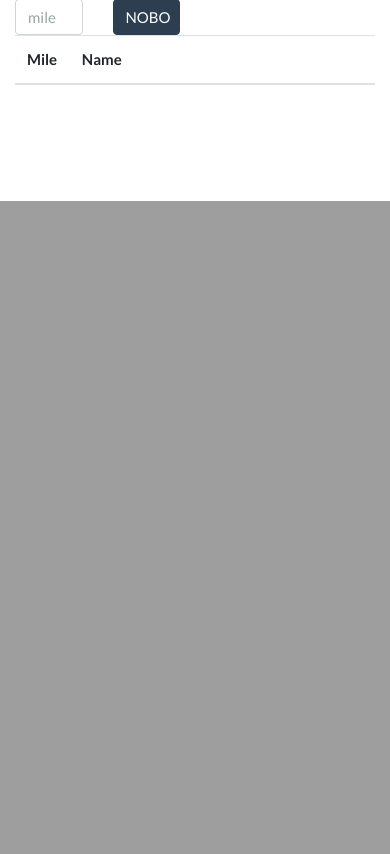
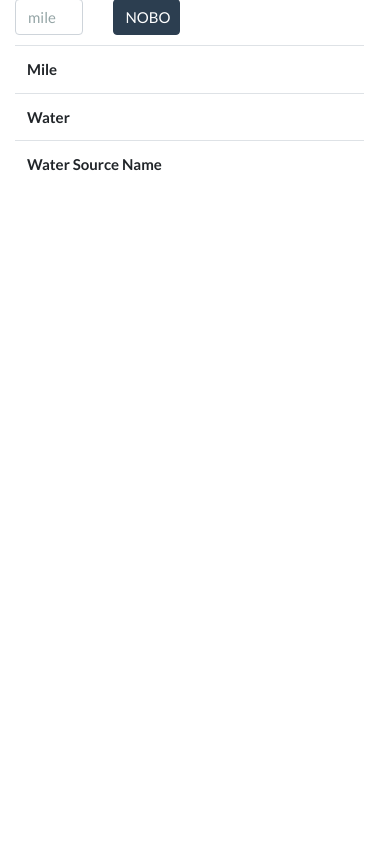
Before and after one commit to ishmandoo/trickle-tracker, a Flask app: template templates/index.html in a window 390 px wide. Shown: the part 810-1664 px from the top of the page. Before the commit the page ends 1011 px from the top, so only its background shows below. Run offline with Flask 2, Linux system fonts and the light colour scheme; the template is opened without the code that fills it: most values are stand-ins (such as "Sample title", 1, 10 or a date in 2020); lists and menus that the app fills with data are empty; parts of the project's set-up code (start-up, migrations or seed data) failed here and were passed over; some libraries are stand-ins or nearby versions.

Commit message:
more tweaks

```diff
--- a/templates/index.html
+++ b/templates/index.html
@@ -15,13 +15,32 @@
                 margin: 0;
                 padding: 0;
             }
-            .span3 {
-                height: 100px !important;
-                overflow: scroll;
+            body {
+                overflow-y:hidden;
             }
 
-            body {
-            overflow-y:hidden;
+            .table-fixed thead {
+                width: 97%;
+            }
+            .table-fixed tbody {
+                height:650px;
+                display : none;
+                overflow-y: auto;
+                width: 100%;
+            }
+
+            tr {
+                height: 50px;
+
+                overflow-y:none;
+            }
+
+            .table-fixed thead, .table-fixed tbody, .table-fixed tr, .table-fixed td, .table-fixed th {
+                display: block;
+            }
+            .table-fixed tbody td, .table-fixed thead > tr> th {
+                float: left;
+                border-bottom-width: 0;
             }
         </style>
     </head>
@@ -34,38 +53,34 @@
                     <h3>Water availability predictions for backcountry water sources.</h3>-->
                     <img src="../static/img/banner.png" class="img-fluid"></img>
                 </div>
-                <span class="border-top my-3"></span>
 
                 <div class="col-lg-6">
                     <div id="map" width=100% height=750px></div>
                 </div>
 
                 <div class="col-lg-6">
-                    <div class="row">
+                    <div class="row" style="margin-bottom: 10px;">
                         <div class="col-3 col-sm-3">
                             <input type="text" class="form-control form-inline" placeholder="mile" aria-label="Username" id="mile_input">
                         </div>
                         <div class="col-3 col-sm-3">
                             <div>
-                                <button id="dir" class="btn btn-primary btn-block float-right" >NOBO</button>
+                                <button id="dir" class="btn btn-primary btn-block" >NOBO</button>
                             </div>
                         </div>
                         <div class="col-6 col-sm-6">
-
                         </div>
                     </div>
 
-                    <span class="border-top my-3"></span>
-
-                    <table class="table table-hover">
+                    <table class="table table-fixed table-hover">
                         <thead>
-                            <tr>
-                            <th scope="col" style="width: 10%">Mile</th>
-                            <th scope="col" style="width: 83%">Name</th>
-                            <!--<th scope="col" style="width: 7%">Water</th>-->
+                            <tr class="">
+                                <th scope="col" class="col-sm-1">Mile</th>
+                                <th scope="col" class="col-sm-2">Water</th>
+                                <th scope="col" class="col-sm-9">Water Source Name</th>
                             </tr>
                         </thead>
-                        <tbody height=750px class="span3" id="list">
+                        <tbody id="list">
                         </tbody>
                     </table>
                 </div>
@@ -83,6 +98,10 @@
                 name: 'r',
                 icon: '../static/img/blue_marker.png'
             },
+            sel: {
+                name: 'sel',
+                icon: '../static/img/big_marker.png'
+            },
             p: {
                 name: 'p',
                 icon: '../static/img/orange_marker.png'
@@ -97,6 +116,17 @@
             for (var i=1;i<element.childNodes.length;i++){
                 element.insertBefore(element.childNodes[i], element.firstChild);
             }
+        }
+
+        function getMethods(obj)
+        {
+            var res = [];
+            for(var m in obj) {
+                if(typeof obj[m] == "function") {
+                    res.push(m)
+                }
+            }
+            return res;
         }
 
 
@@ -115,12 +145,19 @@
                 var tr = $('<tr/>')
                     .appendTo(loc_list);
 
-                var th = $('<th/>')
+                var td1 = $('<td/>')
                     .text(loc.mile.toFixed(1))
+                    .addClass("col-sm-1")
                     .appendTo(tr)
 
-                var td = $('<td/>')
-                    .text(loc.name)
+                var td_water = $('<td/>')
+                    .text("")
+                    .addClass("col-sm-2")
+                    .appendTo(tr)
+
+                var td2 = $('<td/>')
+                    .text(loc.name.substr(0,40)+"...")
+                    .addClass("col-sm-9")
                     .appendTo(tr)
 
                 if (loc.class == 'r') {
@@ -129,21 +166,21 @@
                         .addClass("float-right")
                         .addClass("badge")
                         .addClass("badge-info")
-                        .appendTo(td)
+                        .appendTo(td2)
                 } else if (loc.class == 'p') {
                     var span = $('<span/>')
                         .text("Water Probable")
                         .addClass("float-right")
                         .addClass("badge")
                         .addClass("badge-warning")
-                        .appendTo(td)
+                        .appendTo(td2)
                 } else if (loc.class == 'u') {
                     var span = $('<span/>')
                         .text("Water Unreliable")
                         .addClass("float-right")
                         .addClass("badge")
                         .addClass("badge-danger")
-                        .appendTo(td)
+                        .appendTo(td2)
                 }
 
 
@@ -155,26 +192,29 @@
                     icon: icons[loc.class].icon
                 });
 
+                marker.normal_icon = icons[loc.class].icon;
+
                 marker.addListener('mouseover', function() {
                     tr.addClass('table-active');
-
-                    //location.href = "#"+loc.loc_id;
+                    marker.setIcon(icons['sel'].icon)
                 });
 
 
                 marker.addListener('mouseout', function() {
                     tr.removeClass('table-active');
+                    marker.setIcon(marker.normal_icon)
                 });
 
-                tr.click(function(){
-                    if (marker.getAnimation() != google.maps.Animation.BOUNCE) {
-                        marker.setAnimation(google.maps.Animation.BOUNCE);
-                    } else {
-                        marker.setAnimation(null);
-                    }
+                tr.mouseover(function(){
+                    marker.setIcon(icons['sel'].icon)
+                })
+
+                tr.mouseout(function(){
+                    marker.setIcon(marker.normal_icon)
                 })
 
                 tr.mile = loc.mile;
+                tr.water = td_water;
 
                 list_items.push(tr)
 
@@ -183,29 +223,39 @@
 
         }
 
+    dir_btn = $('#dir');
 
 
     function updateListVisability() {
-        mile = parseFloat($('#mile_input').val())
+        var mile = parseFloat($('#mile_input').val())
         if (!isNaN(mile)) {
             list_items.forEach(function(item){
+
                 if (mile < item.mile) {
-                    if (btn.text() == "NOBO") {
+                    var miles_left = item.mile - mile;
+                    if (dir_btn.text() == "NOBO") {
                         item.show();
-                    } else if (btn.text() == "SOBO") {
+                    } else if (dir_btn.text() == "SOBO") {
                         item.hide();
                     }
                 } else {
-                    if (btn.text() == "NOBO") {
+
+                    var miles_left = mile- item.mile;
+                    if (dir_btn.text() == "NOBO") {
                         item.hide();
-                    } else if (btn.text() == "SOBO") {
+                    } else if (dir_btn.text() == "SOBO") {
                         item.show();
                     }
                 }
+
+                var water_needed = miles_left * 0.4;
+
+                item.water.text(water_needed.toFixed(1)+" L");
             });
         } else {
             list_items.forEach(function(item){
                 item.show();
+                item.water.text("");
             });
         }
     }
@@ -215,14 +265,13 @@
     })
 
     $('#dir').click(function() {
-        btn = $('#dir');
-        if (btn.text() == "NOBO") {
-            btn.text("SOBO");
+        if (dir_btn.text() == "NOBO") {
+            dir_btn.text("SOBO");
             reverse_children($('#list')[0]);
             updateListVisability();
 
-        } else if (btn.text() == "SOBO") {
-            btn.text("NOBO");
+        } else if (dir_btn.text() == "SOBO") {
+            dir_btn.text("NOBO");
             reverse_children($('#list')[0]);
             updateListVisability();
         }
```
Also changed, not shown: static/img/banner.png, static/img/big_marker.png (added), 3 other files.
